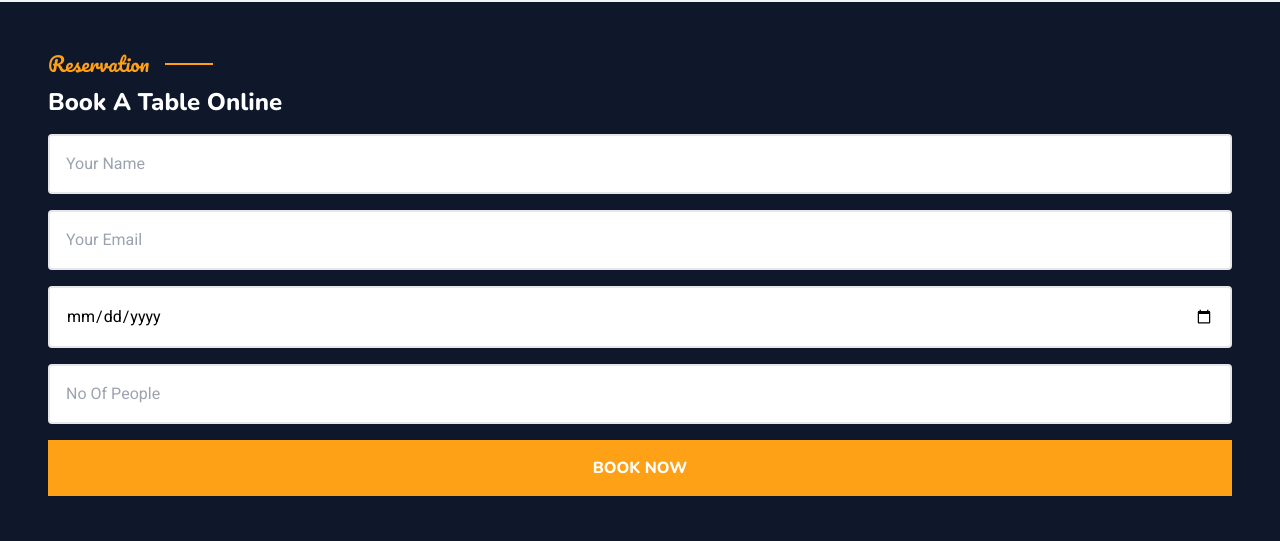
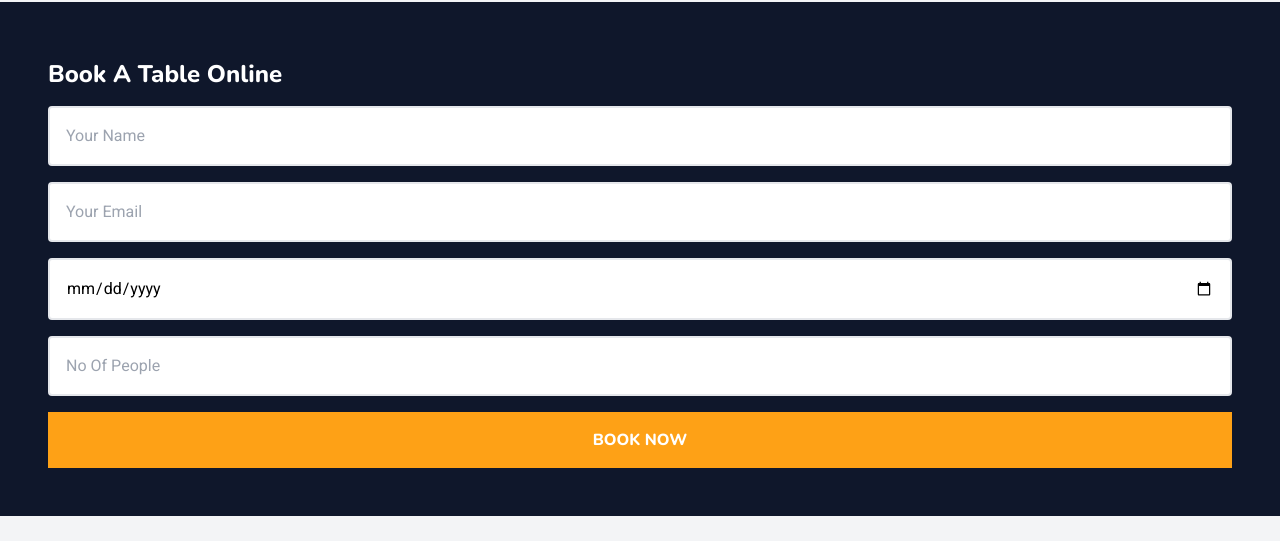
Before and after one commit to MarekPloszczyca/Foodie, a React (Vite) app: page / in a window 1280 px wide. Shown: the part 4497-5038 px from the top of the page. After the commit the page ends 5013 px from the top, so only its background shows below. Built offline with nearby package versions, Linux system fonts and the light colour scheme; grey boxes are pictures that could not be loaded.

Commit message:
Reservation are saved in local storage, user can't reserve for the same name

```diff
--- a/src/Components/ReservationForm.tsx
+++ b/src/Components/ReservationForm.tsx
@@ -1,6 +1,7 @@
 import ReservationInput from "./ReservationInput";
 import SmallHeader from "./SmallHeader";
 import { useFormik } from "formik";
+import { useState } from "react";
 
 const validate = (values: {
   name: string;
@@ -30,6 +31,8 @@ const validate = (values: {
 };
 
 export default function ReservationForm() {
+  const [booked, setBooked] = useState(false);
+
   const form = useFormik({
     initialValues: {
       name: "",
@@ -37,17 +40,27 @@ export default function ReservationForm() {
       date: "",
       people: "",
     },
+    enableReinitialize: true,
     validate,
     onSubmit: () => {
-      console.log("submited");
+      if (!localStorage.getItem(`${form.values.name}`)) {
+        localStorage.setItem(
+          `${form.values.name}`,
+          JSON.stringify(form.values)
+        );
+        form.resetForm();
+      } else setBooked(true);
     },
   });
 
   return (
-    <div className="bg-darkBlue p-12">
-      <SmallHeader title="Reservation" />
-      <h3 className="diffFont text-white text-2xl pt-2">Book A Table Online</h3>
-      <form onSubmit={form.handleSubmit}>
+    <div className="bg-darkBlue p-12 relative ">
+      {!booked && <SmallHeader title="Reservation" /> && (
+        <h3 className="diffFont text-white text-2xl pt-2">
+          Book A Table Online
+        </h3>
+      )}
+      <form className={`${booked && "invisible"}`} onSubmit={form.handleSubmit}>
         <ReservationInput
           key="name"
           id="name"
@@ -98,7 +111,24 @@ export default function ReservationForm() {
         >
           BOOK NOW
         </button>
-      </form>
+      </form>{" "}
+      {booked && (
+        <div className="diffFont flex flex-col items-center  text-white bg-darkBlue absolute left-1/2 top-1/2 -translate-x-1/2 -translate-y-1/2 p-5 border-orange border-2 rounded">
+          <SmallHeader title="Information" />
+          <p className="py-4 text-xl ">
+            One of our tables is already booked by you. If you need any
+            informations contact us.
+          </p>
+          <button
+            className="bg-orange px-8 mt-4 w-1/2"
+            onClick={() => {
+              setBooked(false);
+            }}
+          >
+            &#10003;
+          </button>
+        </div>
+      )}
     </div>
   );
 }
```
